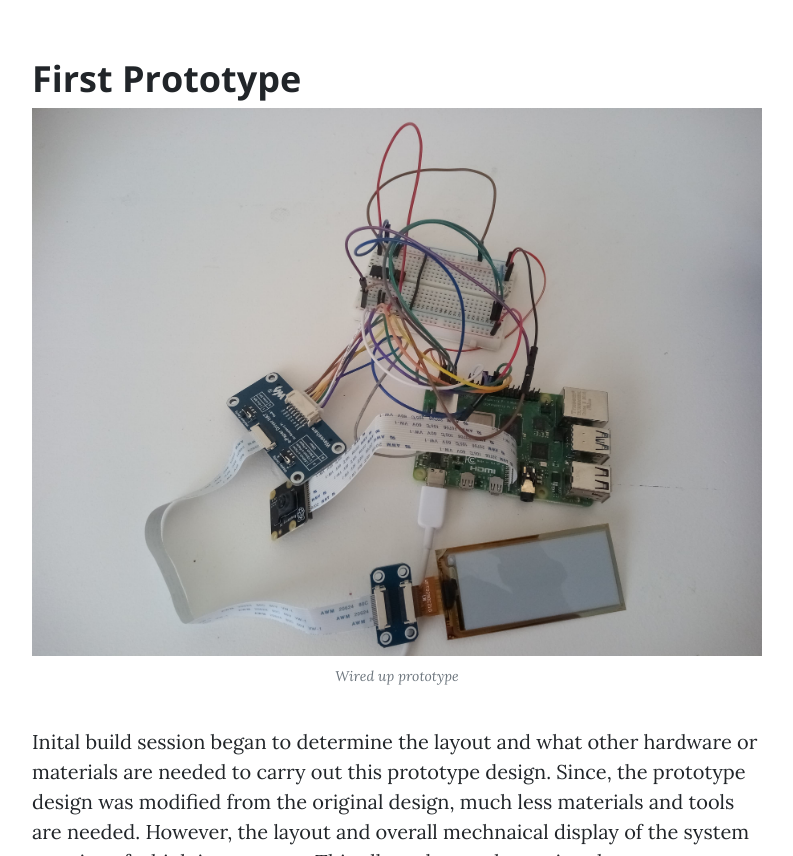
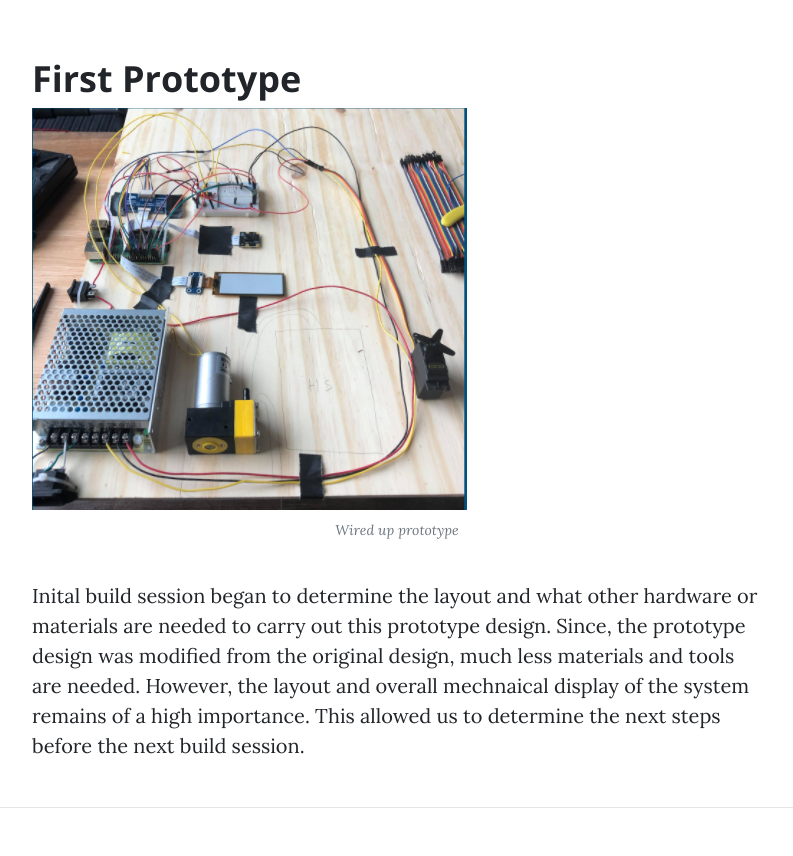
Before and after one commit to symsense/symsense.github.io, a website: page mech_integration.html in a window 1280 px wide. Shown: the part 704-1560 px from the top of the page, without its empty margins (243-1036 px from the left). Drawn offline with nearby package versions, Linux system fonts and the light colour scheme.

Commit message:
Update mech_integration.html

```diff
--- a/mech_integration.html
+++ b/mech_integration.html
@@ -77,7 +77,7 @@
           <h2 class="section-heading">First Prototype</h2>
           <a href="#">
           <!--change photo-->
-            <img class="img-fluid" src="img/component_testing.jpg" alt="">
+            <img class="img-fluid" src="img/prototype1.PNG" alt="">
           </a>
           <span class="caption text-muted">Wired up prototype</span>
           <p> Inital build session began to determine the layout and what other hardware or materials are needed to carry out this prototype design. Since, the prototype design was modified from the original design, much less materials and tools are needed. However, the layout and overall mechnaical display of the system remains of a high importance. This allowed us to determine the next steps before the next build session.  </p>
```
